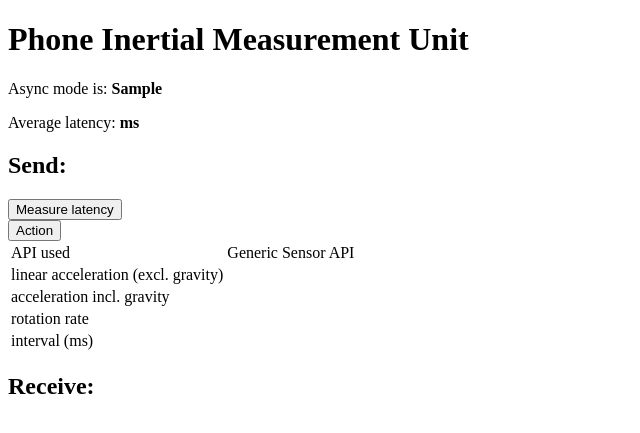
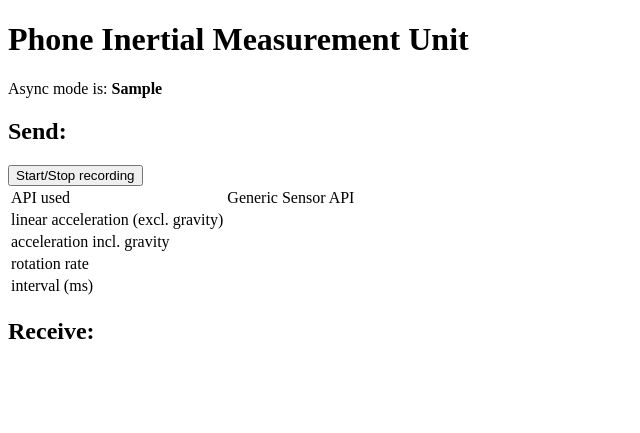
Before and after one commit to vtalpaert/phone-imu, a Flask app: template templates/index.html in a window 1280 px wide. Shown: the top 433 px of the page, without its empty margins (0-640 px from the left). Run offline with Flask 2, Linux system fonts and the light colour scheme; the template is opened without the code that fills it: most values are stand-ins (such as "Sample title", 1, 10 or a date in 2020); some libraries are stand-ins or nearby versions.

Commit message:
remove latency measuring, so no need for locks anymore. Add option to start/stop recording. Clear queue method. Javascript can update the sending frequency

```diff
--- a/server.py
+++ b/server.py
@@ -31,36 +31,13 @@ def test_message(message):
     #emit('server_response', {'text': 'Got {}'.format(message['data'])})
 
 
-@socketio.on('latency_request')
-def latency_request():
-    latency_request_locked = imu.latency_lock.acquire(False)
-    if latency_request_locked:
-        # only start one latency task at a time
-        @copy_current_request_context  # you need this decorator, otherwise emit does not know who to send the message back to
-        def send_latency():
-            print('start latency')
-            latency = imu.measure_latency()
-            # send to client the result
-            emit('latency', {'latency': latency})
-            # release lock unblocking new latency tests
-            imu.latency_lock.release()
-        # run function in background since it can take time
-        socketio.start_background_task(send_latency)
-        # emit acknowledgment before result is in
-        emit('server_response', {'text': 'I started a latency test'})
-    else:
-        emit('server_response', {'text': 'The previous latency test is still running'})
-
-
 @socketio.on('action_request')
 def action_request():
-    """Example of how to add an action on the IMU object"""
-    print('Action called')
-    count = imu.action()
-    emit('server_response', {
-        'text': 'Action was called {} times'.format(count),
-        'count': count
-    })
+    is_recording = imu.action()
+    if is_recording:
+        emit('server_response', {'text': 'IMU is now recording', 'recording': True})
+    else:
+        emit('server_response', {'text': 'IMU has stopped recording', 'recording': False})
 
 
 @socketio.on('connect')
--- a/templates/index.html
+++ b/templates/index.html
@@ -18,19 +18,9 @@
                     cb();
             });
 
-            socket.on('latency', function(msg, cb) {
-                $('#latency').text(msg.latency);
-                if (cb)
-                    cb();
-            });
-
-            $('form#latency_request').submit(function(event) {
-                socket.emit('latency_request');
-                return false;
-            });
-
             $('form#action').submit(function(event) {
                 socket.emit('action_request');
+                $('#log').append('<br>' + $('<div/>').text('Client: Asked server to start/stop recording').html());
                 return false;
             });
 
@@ -42,9 +32,21 @@
             var gy = 0;
             var gz = 0;
 
-            window.setInterval(function() {
+            var sendDataLoop;
+            function sendData() {
                 socket.emit('incoming_data', {data: [Date.now(), ax, ay, az, gx, gy, gz]});
-            }, 20); // 100 Hz
+            };
+            function startSending(sendInterval) {
+                sendDataLoop = setInterval(sendData, sendInterval);
+            };
+            function stopSending() {
+                clearInterval(sendDataLoop);
+            };
+            socket.on('set_interval', function(msg, cb) {
+                stopSending();
+                startSending(msg['interval']);
+            });
+            startSending(10);
 
             // Update device motion
             if ('LinearAccelerationSensor' in window && 'Gyroscope' in window) {
@@ -122,15 +124,10 @@
 <body>
     <h1>Phone Inertial Measurement Unit</h1>
     <p>Async mode is: <b>{{ async_mode }}</b></p>
-    <p>Average latency: <b><span id="latency"></span>ms</b></p>
     <h2>Send:</h2>
 
-    <form id="latency_request" method="POST" action="#">
-        <input type="submit" value="Measure latency">
-    </form>
-
     <form id="action" method="POST" action="#">
-        <input type="submit" value="Action">
+        <input type="submit" value="Start/Stop recording">
     </form>
 
     <table>
```
Also changed, not shown: imu.py (+12 -38 lines), test_imu.py (+0 -14 lines), test_server.py (+1 -13 lines), threads.py (+3 -7 lines).
